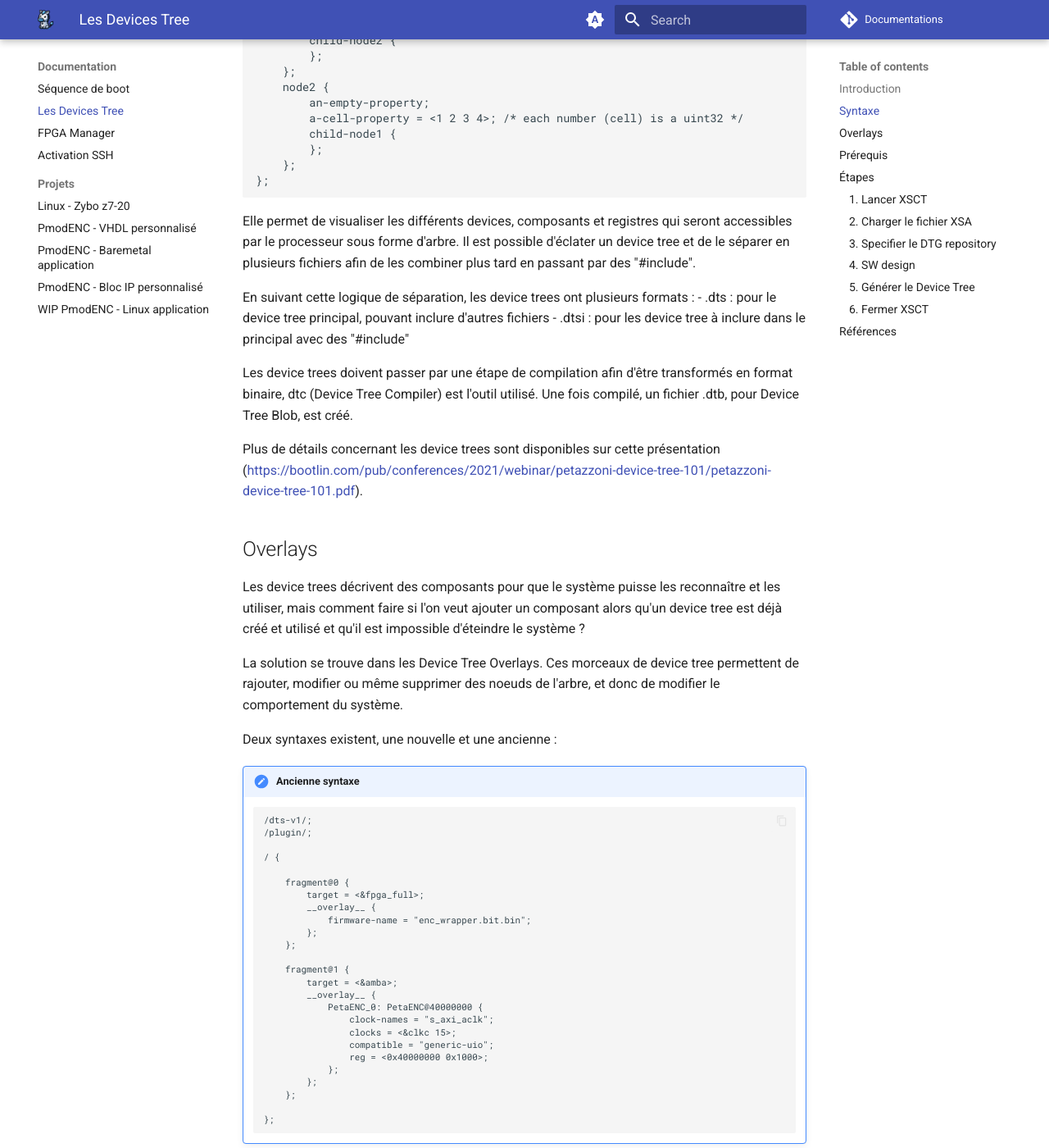
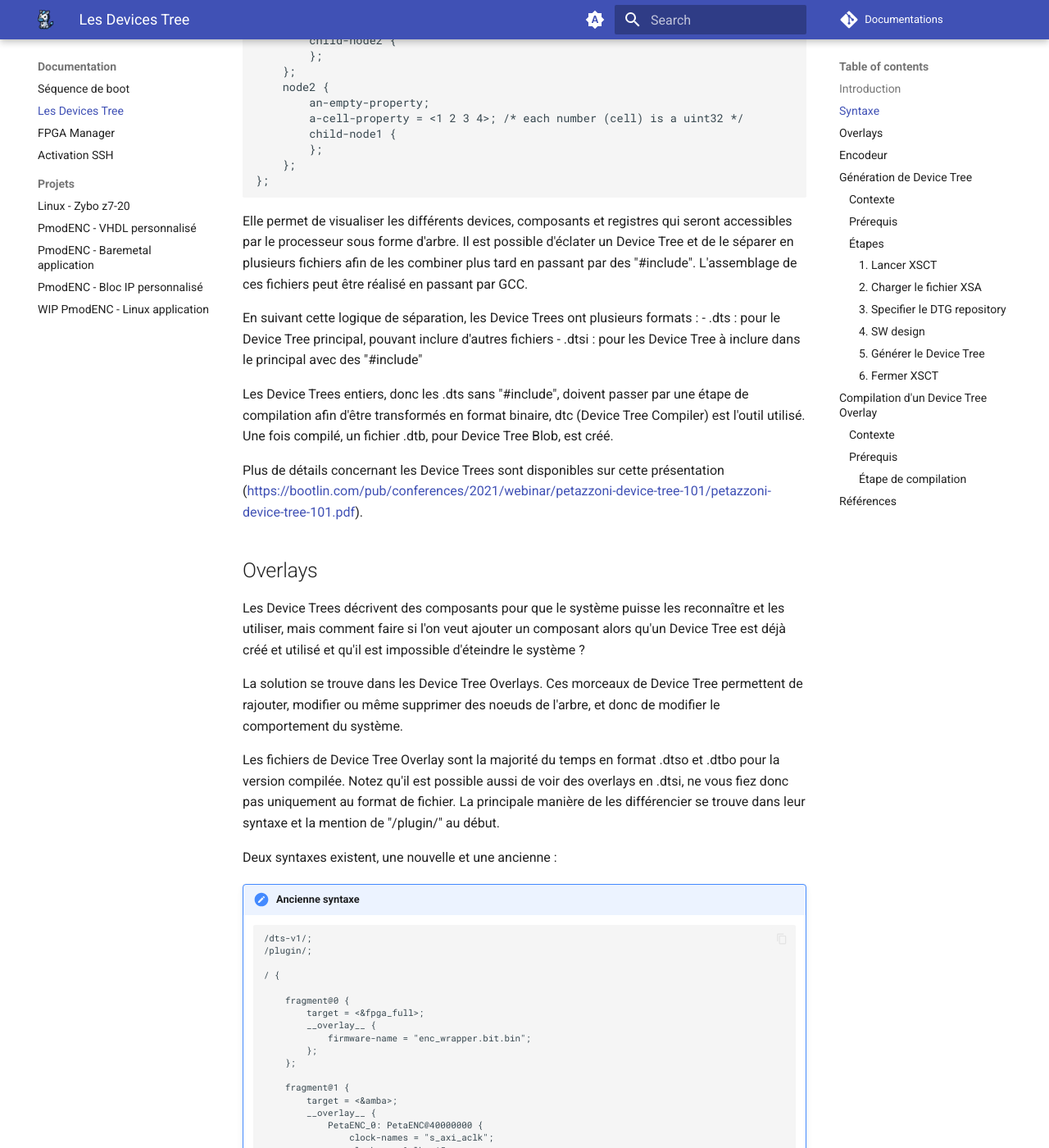
Before and after one commit to TER-Zybo/Documentations, an MkDocs documentation site: the page built from docs/docs/device_tree.md, in a window 1280 px wide and 1400 px high, scrolled down 757 px. Shown: the whole window at 82% size. Built offline with MkDocs 1.6.1 and Material for MkDocs 9.7.7, drawn with Linux system fonts in a browser that asks for light colours; comment, search, counter and statistics services are not loaded; some of the changed text lies outside the part shown.

Commit message:
Finish device tree

````diff
--- a/docs/docs/device_tree.md
+++ b/docs/docs/device_tree.md
@@ -35,22 +35,24 @@
 ```
 
 Elle permet de visualiser les différents devices, composants et registres qui seront accessibles par le processeur sous forme d'arbre.
-Il est possible d'éclater un device tree et de le séparer en plusieurs fichiers afin de les combiner plus tard en passant par des "#include".
+Il est possible d'éclater un Device Tree et de le séparer en plusieurs fichiers afin de les combiner plus tard en passant par des "#include". L'assemblage de ces fichiers peut être réalisé en passant par GCC.
 
-En suivant cette logique de séparation, les device trees ont plusieurs formats :
-- .dts : pour le device tree principal, pouvant inclure d'autres fichiers
-- .dtsi : pour les device tree à inclure dans le principal avec des "#include"
+En suivant cette logique de séparation, les Device Trees ont plusieurs formats :
+- .dts : pour le Device Tree principal, pouvant inclure d'autres fichiers
+- .dtsi : pour les Device Tree à inclure dans le principal avec des "#include"
 
-Les device trees doivent passer par une étape de compilation afin d'être transformés en format binaire, dtc (Device Tree Compiler) est l'outil utilisé.
+Les Device Trees entiers, donc les .dts sans "#include", doivent passer par une étape de compilation afin d'être transformés en format binaire, dtc (Device Tree Compiler) est l'outil utilisé.
 Une fois compilé, un fichier .dtb, pour Device Tree Blob, est créé.
 
-Plus de détails concernant les device trees sont disponibles sur cette présentation (https://bootlin.com/pub/conferences/2021/webinar/petazzoni-device-tree-101/petazzoni-device-tree-101.pdf).
+Plus de détails concernant les Device Trees sont disponibles sur cette présentation (https://bootlin.com/pub/conferences/2021/webinar/petazzoni-device-tree-101/petazzoni-device-tree-101.pdf).
 
 ## Overlays
 
-Les device trees décrivent des composants pour que le système puisse les reconnaître et les utiliser, mais comment faire si l'on veut ajouter un composant alors qu'un device tree est déjà créé et utilisé et qu'il est impossible d'éteindre le système ?
+Les Device Trees décrivent des composants pour que le système puisse les reconnaître et les utiliser, mais comment faire si l'on veut ajouter un composant alors qu'un Device Tree est déjà créé et utilisé et qu'il est impossible d'éteindre le système ?
 
-La solution se trouve dans les Device Tree Overlays. Ces morceaux de device tree permettent de rajouter, modifier ou même supprimer des noeuds de l'arbre, et donc de modifier le comportement du système.
+La solution se trouve dans les Device Tree Overlays. Ces morceaux de Device Tree permettent de rajouter, modifier ou même supprimer des noeuds de l'arbre, et donc de modifier le comportement du système.
+
+Les fichiers de Device Tree Overlay sont la majorité du temps en format .dtso et .dtbo pour la version compilée. Notez qu'il est possible aussi de voir des overlays en .dtsi, ne vous fiez donc pas uniquement au format de fichier. La principale manière de les différencier se trouve dans leur syntaxe et la mention de "/plugin/" au début.
 
 Deux syntaxes existent, une nouvelle et une ancienne :
 
@@ -106,14 +108,62 @@
 
 Cette documentation décrit les étapes pour générer un Device Tree Source (DTS) à partir d'un fichier XSA en utilisant XSCT (Xilinx Software Command-line Tool).
 
-## Prérequis
+## Encodeur
+
+Le Device Tree de base est déjà généré par PetaLinux dès lors qu'on lui fournit un fichier XSA, le travail que nous avons réalisé se repose donc surtout sur l'overlay.
+
+L'overlay utilisé est écrit en utilisant l'ancienne syntaxe et permet plusieurs choses :
+!!! note "Overlay utilisé pour la reprog encodeur"
+    ```
+    /dts-v1/;
+    /plugin/;
+
+    / {
+
+        fragment@0 {
+            target = <&fpga_full>;
+            __overlay__ {
+                firmware-name = "enc_wrapper.bit.bin";
+            };
+        };
+
+        fragment@1 {
+            target = <&amba>;
+            __overlay__ {
+                PetaENC_0: PetaENC@40000000 {
+                    clock-names = "s_axi_aclk";
+                    clocks = <&clkc 15>;
+                    compatible = "generic-uio";
+                    reg = <0x40000000 0x1000>;
+                };
+            };
+        };
+
+    };
+    ```
+
+Dans le cas des FPGA Zynq, le "fragment@0" de l'overlay modifie la propriété "firmware-name" de la région FPGA/PL, donnant ainsi le nom du bitstream à utiliser pour la reprogrammation.
+
+Le "fragment@1" quant à lui rajouter un nouveau composant disponible sur le bus AMBA/AXI à l'adresse mémoire 0x40000000. On retrouve la clock utilisée par le composant et son nom avec "clock-names" et "clocks", le driver à utiliser pour communiquer avec l'appareil avec la propriété "compatible" et enfin l'adresse mémoire attribuée au composant avec la taille de cette zone avec "reg".
+
+Ces ajouts permettent au kernel d'accéder aux registres de notre bloc IP avec le driver UIO.
+
+## Génération de Device Tree
+
+### Contexte
+
+PetaLinux génère et compile automatiquement le Device Tree à partir du XSA, toutefois il peut être intéressant de le faire soi-même. Voici donc la méthode pour générer le Device Tree.
+
+Pour le compiler, suivez la documentation Xilinx officielle disponible à cette adresse : https://xilinx-wiki.atlassian.net/wiki/spaces/A/pages/18842279/Build+Device+Tree+Blob#BuildDeviceTreeBlob-CompilingDevicetreeSources.
+
+### Prérequis
 
 - Vivado et Vitis installés
 - Fichier XSA généré
 
-## Étapes
+### Étapes
 
-### 1. Lancer XSCT
+#### 1. Lancer XSCT
 
 Ouvrez un terminal et lancez XSCT :
 
@@ -124,7 +174,7 @@
 !!! note "Note"
     Si vous avez des problèmes pour lancer XSCT, lancer un terminal depuis vitis et exécuter la commande `xsct`.
 
-### 2. Charger le fichier XSA
+#### 2. Charger le fichier XSA
 
 Utilisez la commande suivante pour charger votre fichier XSA :
 
@@ -132,7 +182,7 @@
 hsi open_hw_design <path_to_your_xsa_file>
 ```
 
-### 3. Specifier le DTG repository
+#### 3. Specifier le DTG repository
 
 
 ```bash
@@ -146,7 +196,7 @@
 hsi set_repo_path <path to device-tree-xlnx repository>
 ```
 
-### 4. SW design
+#### 4. SW design
 
 Utilisez la commande suivante pour obtenir la liste des processeurs disponibles :
 
@@ -159,19 +209,35 @@
 hsi create_sw_design device-tree -os device_tree -proc <proc_name>
 ```
 
-### 5. Générer le Device Tree
+#### 5. Générer le Device Tree
 
 ```tcl
 hsi generate_target -dir <path to output file>
 ```
 
-### 6. Fermer XSCT
+#### 6. Fermer XSCT
 
 ```tcl
 hsi close_hw_design [hsi current_hw_design]
 exit
 ```
 
+## Compilation d'un Device Tree Overlay
+
+### Contexte
+
+Un Device Tree Overlay pour le Zynq ne se génère pas automatiquement, il faut donc l'écrire soi-même. Toutefois, la partie compilation est beaucoup plus simple, les étapes sont ci-dessous.
+
+### Prérequis
+
+    - Device Tree Compiler, fourni avec Vitis et sinon disponible en clonant le répertoire git https://git.kernel.org/pub/scm/utils/dtc/dtc.git suivi d'un make
+
+#### Étape de compilation
+
+```
+dtc -O dtb -o FICHIER.dtbo -b 0 -@ FICHIER.dtso
+```
+
 ## Références
 
 Pour plus de détails, consultez la [documentation Xilinx](https://xilinx-wiki.atlassian.net/wiki/spaces/A/pages/18842279/Build+Device+Tree+Blob).
````
